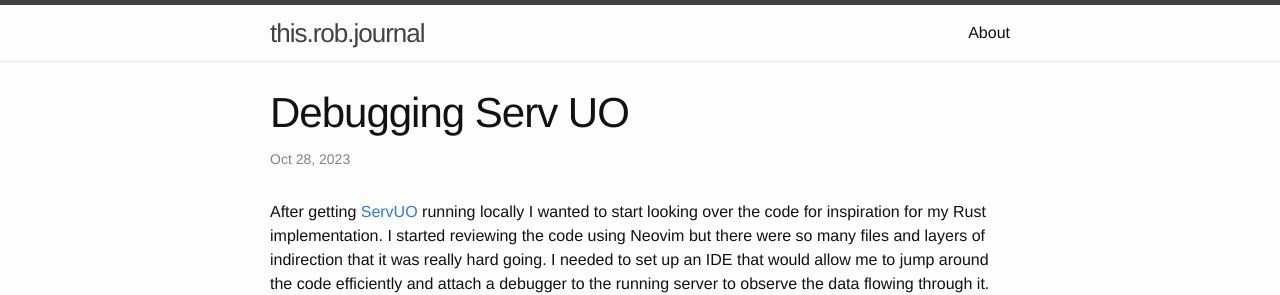
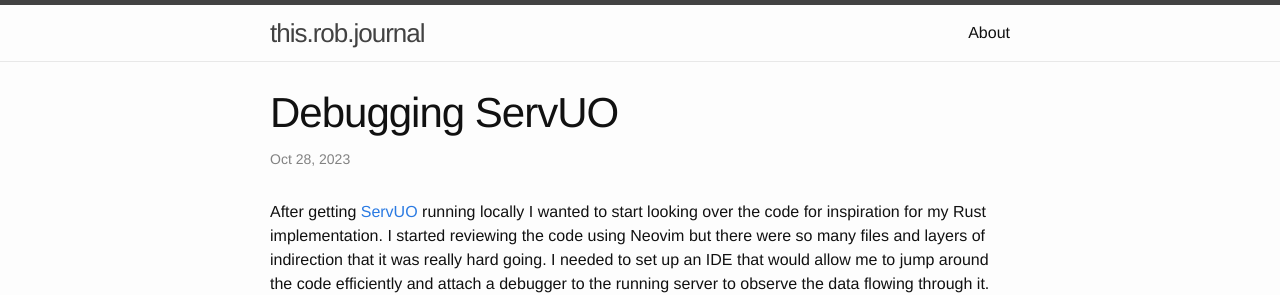
Before and after one commit to thisdotrob/thisdotrob.github.io, a Jekyll site: the page built from _posts/2023-10-28-debugging-serv-uo.markdown, in a window 1280 px wide. Shown: the top 295 px of the page. Built offline with Jekyll 4.4.1, drawn with Linux system fonts in a browser that asks for light colours.

Commit message:
Fix post titles

```diff
--- a/_posts/2023-10-18-rust-project-choice.markdown
+++ b/_posts/2023-10-18-rust-project-choice.markdown
@@ -1,6 +1,6 @@
 ---
 layout: post
-title:  "Rust Project Choice"
+title:  "Rust project choice"
 date:   2023-10-18 13:14:32 +0100
 ---
 
--- a/_posts/2023-10-28-debugging-serv-uo.markdown
+++ b/_posts/2023-10-28-debugging-serv-uo.markdown
@@ -1,6 +1,6 @@
 ---
 layout: post
-title:  "Debugging Serv UO"
+title:  "Debugging ServUO"
 date:   2023-10-28 14:26:41 +0100
 ---
 
```
